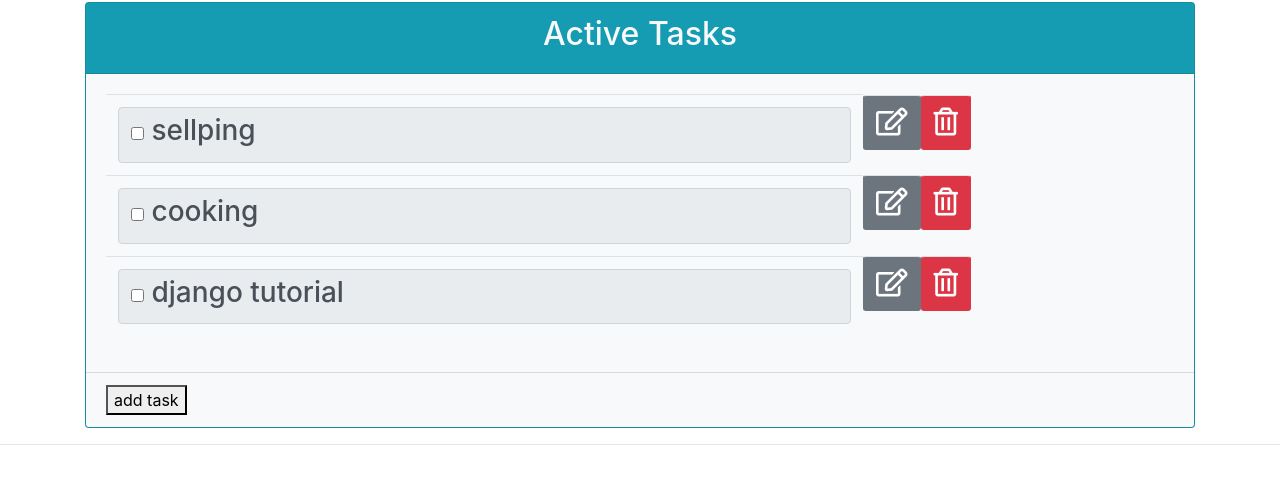
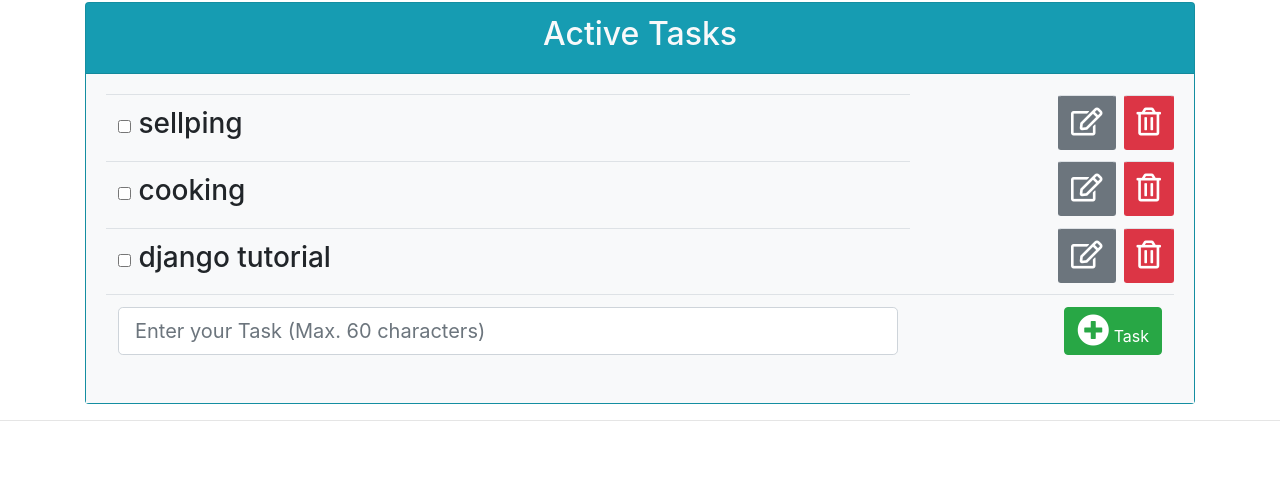
Before and after one commit to mayals/hello-from-May, a Django app: page / in a window 1280 px wide. Shown: the part 94-578 px from the top of the page. Run offline with Django 3.2, Linux system fonts and the light colour scheme; data comes from the database, SQL or seed files in the repository; some libraries are stand-ins or nearby versions.

Commit message:
re design form fields in index.html

```diff
--- a/src/project/settings.py
+++ b/src/project/settings.py
@@ -39,6 +39,8 @@ INSTALLED_APPS = [
     'django.contrib.staticfiles',
     # my application
     'todo.apps.TodoConfig',
+    # https://django-crispy-forms.readthedocs.io/en/latest/install.html
+    'crispy_forms',
 ]
 
 MIDDLEWARE = [
@@ -120,3 +122,6 @@ USE_TZ = True
 # https://docs.djangoproject.com/en/3.1/howto/static-files/
 
 STATIC_URL = '/static/'
+
+
+CRISPY_TEMPLATE_PACK = 'bootstrap4'
--- a/src/todo/forms.py
+++ b/src/todo/forms.py
@@ -3,6 +3,8 @@ from .models import Task
 
 
 class AddTask(forms.ModelForm):
+    T_name = forms.CharField(max_length=60,label='add task')
+
     class Meta:
         model= Task
         fields = ('T_name',)
--- a/src/todo/templates/todo/index.html
+++ b/src/todo/templates/todo/index.html
@@ -1,5 +1,5 @@
 {% extends 'base.html'  %}
-
+{% load crispy_forms_tags %}
 
 
 {% block content %}
@@ -17,32 +17,50 @@
                 {% for task in tasks %}
                   <tr>
                     <td>
-
-                    <div class='input-group-text'>
-
                         <div class='input-group input-group-lg'>
                          <h3><input  type="checkbox">
                           <span>{{ task.T_name }}</span></h3>
                        </div>
-
-                    </div>
-
+                    </td>
+                    <td class='float-right btn btn-sm btn-danger'>
+                        <i class="far fa-trash-alt fa-2x"></i>
                     </td>
 
+                    <td class='float-right btn btn-sm btn-secondary mr-2'>
+                        <i class="far fa-edit fa-2x"></i>
+                    </td>
 
-                    <td class='btn btn-sm btn-secondary'><i class="far fa-edit fa-2x"></i></td>
-                    <td class='btn btn-sm btn-danger'><i class="far fa-trash-alt fa-2x"></i></td>
                   </tr>
                 {% endfor %}
+
+                  <tr class="card-footer bg-light">
+
+                    <form method='POST' action="">
+                      <td>
+                        <input class="form-control form-control-lg" type="text" placeholder="Enter your Task (Max. 60 characters)">
+                      </td>
+                      <td>
+                        <button type="submit" class="btn btn-success float-right" id="add_task_btn"
+                          title="Add a New Task"><i class="fas fa-plus-circle fa-2x"></i> Task</button>
+                      </td>
+                    </form>
+
+                  </tr>
             </tbody>
         </table>
 
     </div>
-    <div class="card-footer bg-light"><form><button>add task</button></form></div>
 
 
 
-  </div>
+
+
+    </div>
+
+
+
+
+
 
 </div>
 
--- a/src/todo/views.py
+++ b/src/todo/views.py
@@ -2,7 +2,7 @@ from django.shortcuts import render
 from django.views.generic import ListView
 from .models import Task
 from django.utils import timezone
-# Create your views here.
+from .forms import AddTask
 
 
 # class TaskListView(ListView):
@@ -19,7 +19,15 @@ from django.utils import timezone
 
 def tasks(request):
     tasks = Task.objects.filter(T_status=False)
-    context={
-        'tasks': tasks ,
+
+
+
+    if request.method == 'POST':
+        form = AddTask(request.POST)
+    else:
+        form = AddTask()
+    context = {
+        'tasks': tasks,
+        'form' : form ,
     }
-    return render(request,'todo/index.html',context)
+    return render(request, 'todo/index.html', context)
```
